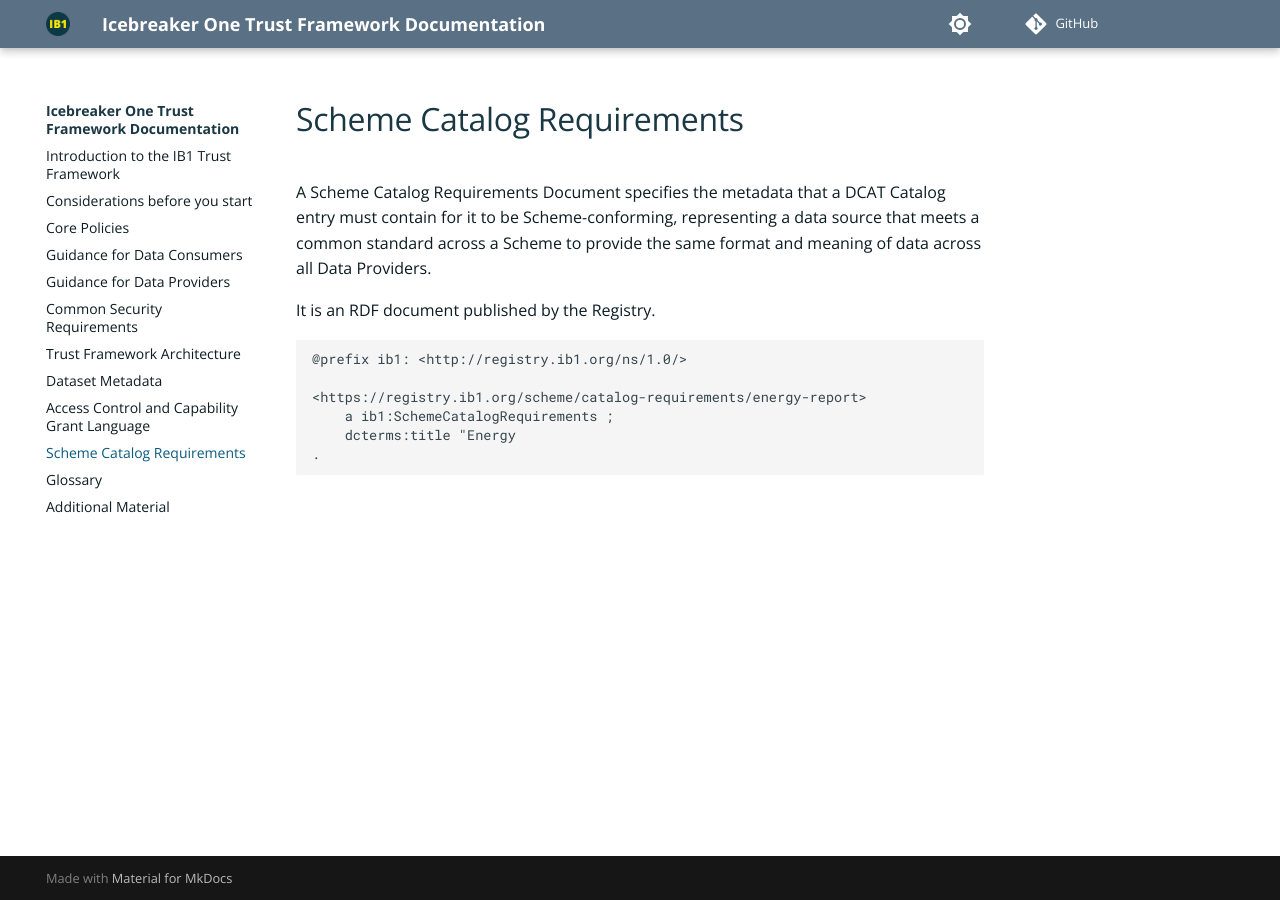
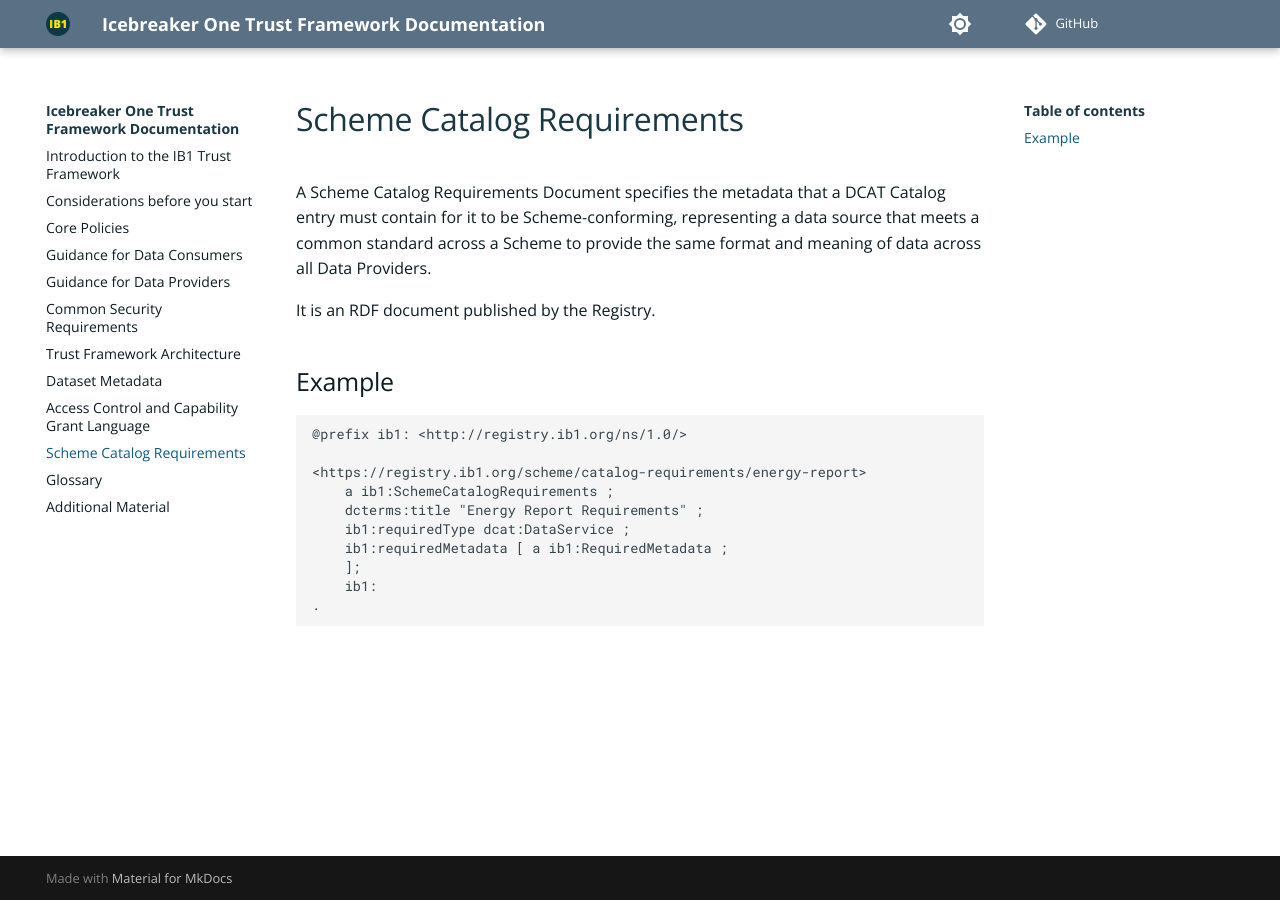
Before and after one commit to icebreakerone/ib1-technical-docs, an MkDocs documentation site: the page built from docs/scheme_catalog_requirements.md, in a window 1280 px wide. Built offline with MkDocs 1.6.1 and Material for MkDocs 9.7.7, drawn with Linux system fonts in a browser that asks for light colours; plug-ins that fetch from the network failed and are left out; comment, search, counter and statistics services are not loaded; the version menu is left out.

Commit message:
docs/scheme_catalog_requirements.md updated from https://stackedit.net/

````diff
--- a/docs/scheme_catalog_requirements.md
+++ b/docs/scheme_catalog_requirements.md
@@ -5,16 +5,22 @@ A Scheme Catalog Requirements Document specifies the metadata that a DCAT Catalo
 
 It is an RDF document published by the Registry.
 
+## Example
+
 ```
 @prefix ib1: <http://registry.ib1.org/ns/1.0/>
 
 <https://registry.ib1.org/scheme/catalog-requirements/energy-report>
 	a ib1:SchemeCatalogRequirements ;
-	dcterms:title "Energy
+	dcterms:title "Energy Report Requirements" ;
+	ib1:requiredType dcat:DataService ;
+	ib1:requiredMetadata [ a ib1:RequiredMetadata ;
+	];
+	ib1:
 .
 ```
 
 
 <!--stackedit_data:
-eyJoaXN0b3J5IjpbMTk2MzEyNDkyOSwxMjY4ODM2NzA4XX0=
+eyJoaXN0b3J5IjpbLTEzMTczMDE1ODgsMTI2ODgzNjcwOF19
 -->
````
